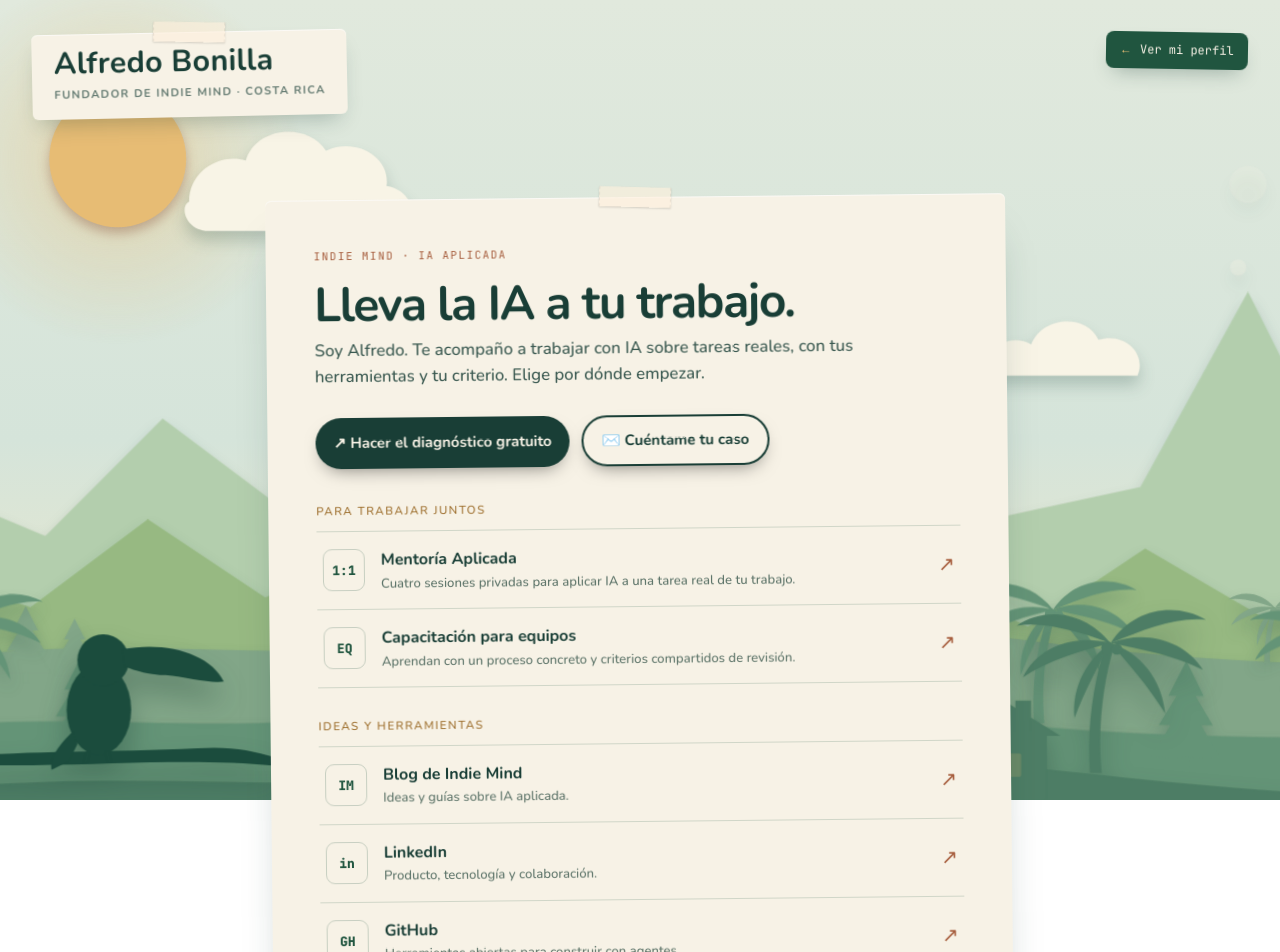
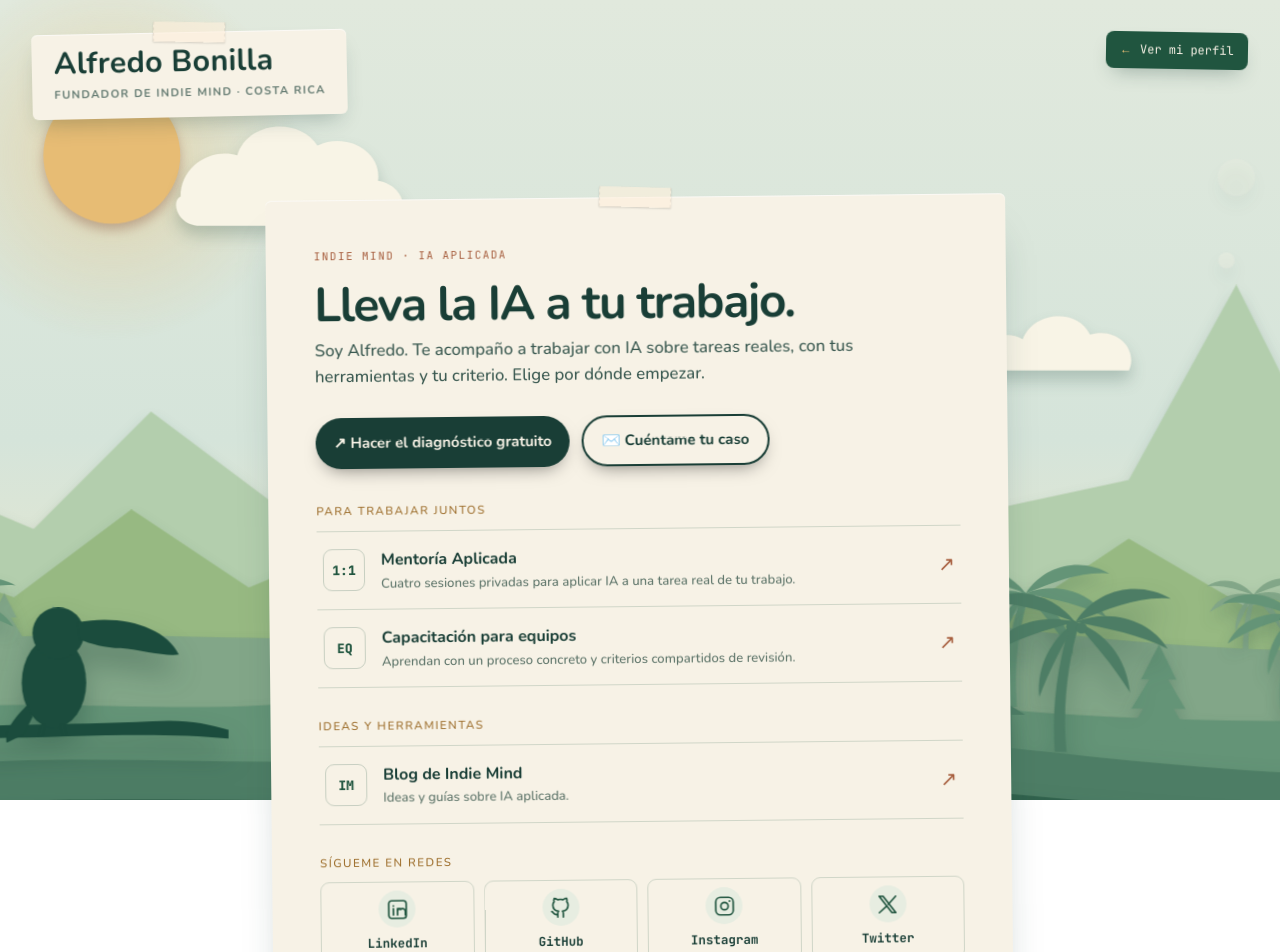
Before and after one commit to brolag/alfredobonilla.com, a Next.js app: page /links in a window 1280 px wide. Shown: the top 952 px of the page. Built offline with nearby package versions, Linux system fonts and the light colour scheme.

Commit message:
feat: add social icons to links page (#7)

```diff
--- a/app/components/paper/LinksPaper.tsx
+++ b/app/components/paper/LinksPaper.tsx
@@ -20,11 +20,33 @@
   },
 ];
 
-const more = [
-  { mark: "IM", title: "Blog de Indie Mind", description: "Ideas y guías sobre IA aplicada.", href: "https://www.indiemind.ai/blog" },
-  { mark: "in", title: "LinkedIn", description: "Producto, tecnología y colaboración.", href: "https://www.linkedin.com/in/brolag/" },
-  { mark: "GH", title: "GitHub", description: "Herramientas abiertas para construir con agentes.", href: "https://github.com/brolag" },
-];
+const socials = [
+  { name: "linkedin", label: "LinkedIn", href: "https://www.linkedin.com/in/brolag/" },
+  { name: "github", label: "GitHub", href: "https://github.com/brolag" },
+  { name: "instagram", label: "Instagram", href: "https://www.instagram.com/brolag/" },
+  { name: "twitter", label: "Twitter", href: "https://twitter.com/brolag" },
+] as const;
+
+function SocialIcon({ name }: { name: typeof socials[number]["name"] }) {
+  return <svg viewBox="0 0 24 24" fill="none" stroke="currentColor" strokeWidth="1.8" strokeLinecap="round" strokeLinejoin="round" aria-hidden="true">
+    {name === "linkedin" && <>
+      <rect x="2.5" y="2.5" width="19" height="19" rx="3" />
+      <circle cx="7.5" cy="8" r="1" fill="currentColor" stroke="none" />
+      <path d="M7.5 11v7M12 18v-7h3.2v1.1a3 3 0 0 1 5.3 2V18M12 14a3 3 0 0 1 3-3" />
+    </>}
+    {name === "github" && <>
+      <path d="M9 19c-4.5 1.5-4.5-2.5-6.5-3M15 22v-3.8a3.3 3.3 0 0 0-.9-2.6c3-.3 6.2-1.5 6.2-6.7a5.2 5.2 0 0 0-1.4-3.6 4.8 4.8 0 0 0-.1-3.6S17.6 1.4 15 3.1a12 12 0 0 0-6 0C6.4 1.4 5.2 1.7 5.2 1.7a4.8 4.8 0 0 0-.1 3.6 5.2 5.2 0 0 0-1.4 3.6c0 5.2 3.2 6.4 6.2 6.7a3.3 3.3 0 0 0-.9 2.6V22" />
+    </>}
+    {name === "instagram" && <>
+      <rect x="2.5" y="2.5" width="19" height="19" rx="5" />
+      <circle cx="12" cy="12" r="4" />
+      <circle cx="17.5" cy="6.5" r="1" fill="currentColor" stroke="none" />
+    </>}
+    {name === "twitter" && <>
+      <path d="M3 3h4.2L21 21h-4.2L3 3ZM21 3 12.8 12M11.2 13.8 3 21" />
+    </>}
+  </svg>;
+}
 
 export default function LinksPaper() {
   useEffect(() => {
@@ -68,11 +90,21 @@
 
           <div className="social-paper__more">
             <h3>Ideas y herramientas</h3>
-            <nav className="social-paper__links" aria-label="Contenido y redes de Alfredo Bonilla">
-              {more.map((link) => <a key={link.title} href={link.href}>
-                <span className="social-paper__mark" aria-hidden="true">{link.mark}</span>
-                <span className="social-paper__link-copy"><strong>{link.title}</strong><small>{link.description}</small></span>
+            <nav className="social-paper__links" aria-label="Contenido de Indie Mind">
+              <a href="https://www.indiemind.ai/blog">
+                <span className="social-paper__mark" aria-hidden="true">IM</span>
+                <span className="social-paper__link-copy"><strong>Blog de Indie Mind</strong><small>Ideas y guías sobre IA aplicada.</small></span>
                 <span className="social-paper__arrow" aria-hidden="true">↗</span>
+              </a>
+            </nav>
+          </div>
+
+          <div className="links-paper__social-section">
+            <h3>Sígueme en redes</h3>
+            <nav className="links-paper__socials" aria-label="Redes sociales de Alfredo Bonilla">
+              {socials.map((social) => <a key={social.name} href={social.href} target="_blank" rel="noopener noreferrer">
+                <span className="links-paper__social-icon"><SocialIcon name={social.name} /></span>
+                <span>{social.label}</span>
               </a>)}
             </nav>
           </div>
--- a/app/styles/social-paper.css
+++ b/app/styles/social-paper.css
@@ -33,6 +33,12 @@
 .social-paper__project span span { font-size: 0.82rem; line-height: 1.4; }
 .social-paper__project > span:last-child { color: #a65d3d; font-size: 1.25rem; }
 .social-paper__more { margin-top: 30px; }
+.links-paper__social-section { margin-top: 30px; }
+.links-paper__socials { display: grid; grid-template-columns: repeat(4, minmax(0, 1fr)); gap: 10px; }
+.links-paper__socials a { display: flex; flex-direction: column; align-items: center; gap: 7px; min-height: 83px; padding: 8px 3px; border: 1px solid rgba(32, 85, 63, 0.18); border-radius: 9px; color: var(--paper-ink); font: 700 0.78rem var(--font-mono), monospace; text-align: center; text-decoration: none; transition: background-color 0.2s ease, transform 0.2s ease; }
+.links-paper__socials a:hover { background: rgba(32, 85, 63, 0.08); transform: translateY(-2px); }
+.links-paper__social-icon { display: grid; place-items: center; width: 37px; height: 37px; border-radius: 50%; background: #e7ede1; color: #20553f; }
+.links-paper__social-icon svg { width: 22px; height: 22px; }
 
 .social-paper .ps-foot { padding: 0; }
 .social-paper a:focus-visible { outline: 3px solid #b97650; outline-offset: 3px; }
@@ -46,3 +52,7 @@
   .social-paper__actions { gap: 9px; }
   .social-paper__actions .ps-btn { width: 100%; justify-content: center; }
 }
+
+@media (max-width: 480px) {
+  .links-paper__socials { grid-template-columns: repeat(2, minmax(0, 1fr)); }
+}
```
